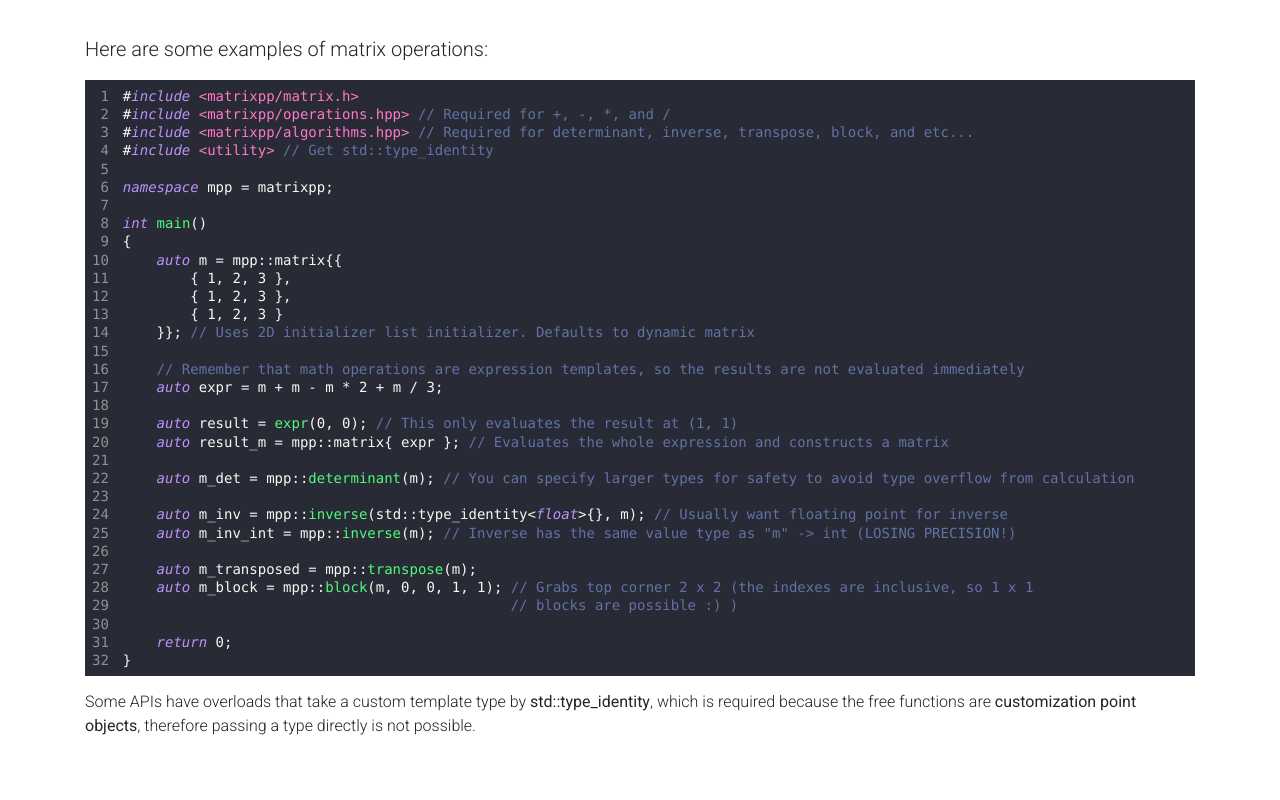
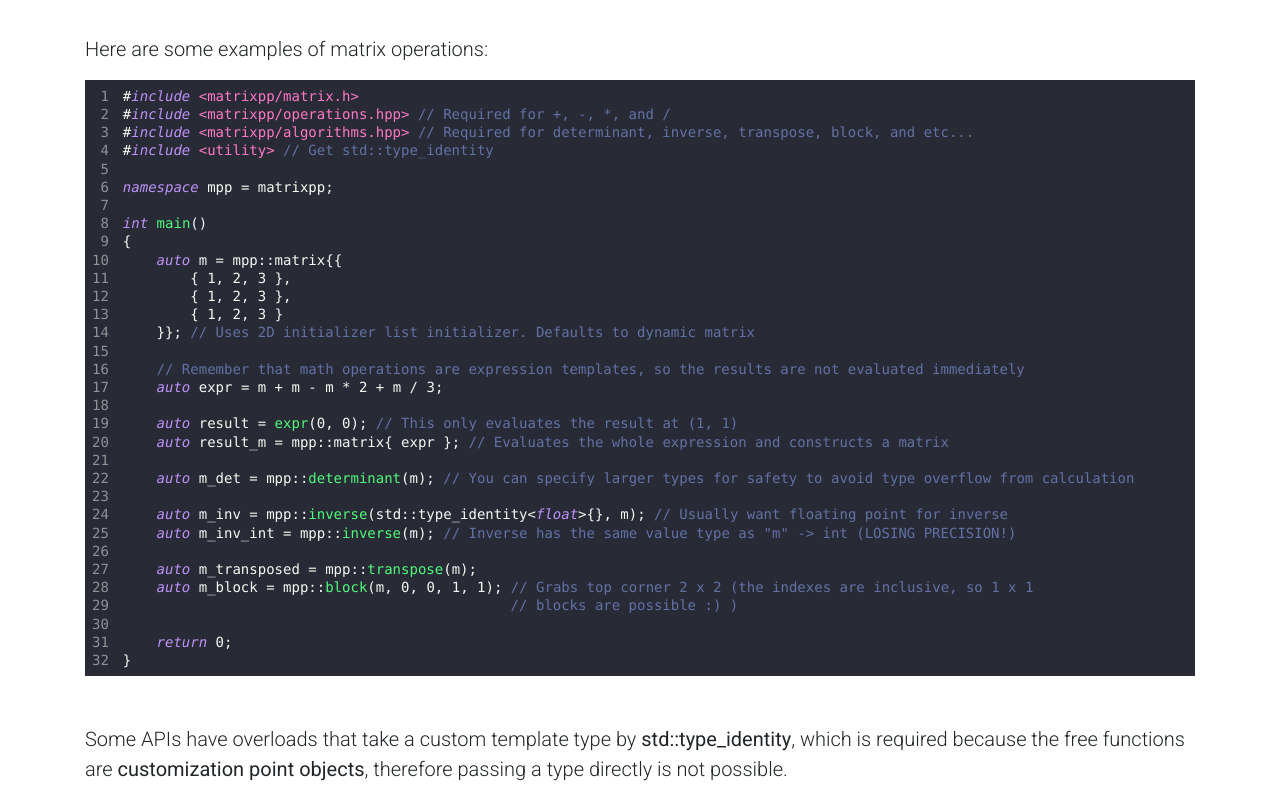
Before and after one commit to sam20908/mpp, a React (Create React App) app: page / in a window 1280 px wide. Shown: the part 2072-2872 px from the top of the page. Before the commit the page ends 2826 px from the top, so only its background shows below. Built offline with nearby package versions, Linux system fonts and the light colour scheme.

Commit message:
Consistently use MDBTypography

```diff
--- a/src/ts/Home.tsx
+++ b/src/ts/Home.tsx
@@ -184,16 +184,16 @@ export default class Home extends React.Component<unknown, State> {
               </MDBTypography>
             </MDBTabPane>
           </MDBTabContent>
-          <p className="lead mt-5">
+          <MDBTypography tag="p" className="lead mt-5">
             We can specify the kind of matrix we want by specifying the size
             extent template parameters:
-          </p>
+          </MDBTypography>
           <CodeBlock code={kinds} theme={theme} />
-          <p className="lead mt-5">
+          <MDBTypography tag="p" className="lead mt-5">
             Here are some examples of matrix operations:
-          </p>
+          </MDBTypography>
           <CodeBlock code={operations} theme={theme} />
-          <MDBTypography tag="p" className="mt-2">
+          <MDBTypography tag="p" className="lead mt-5">
             Some APIs have overloads that take a custom template type by{" "}
             <b>std::type_identity</b>, which is required because the free
             functions are <b>customization point objects</b>, therefore passing
```
